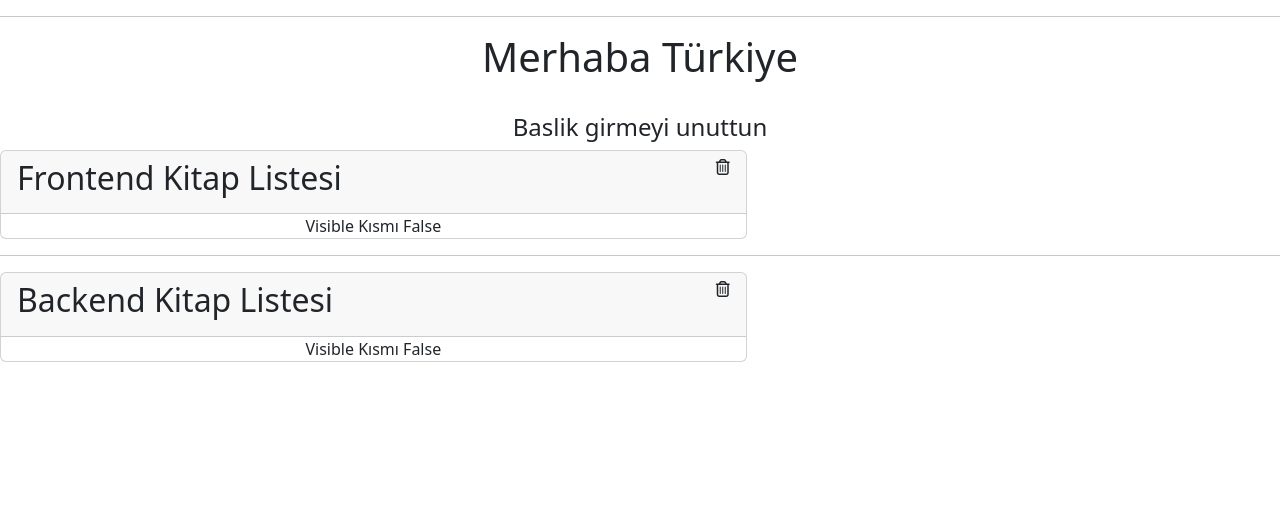
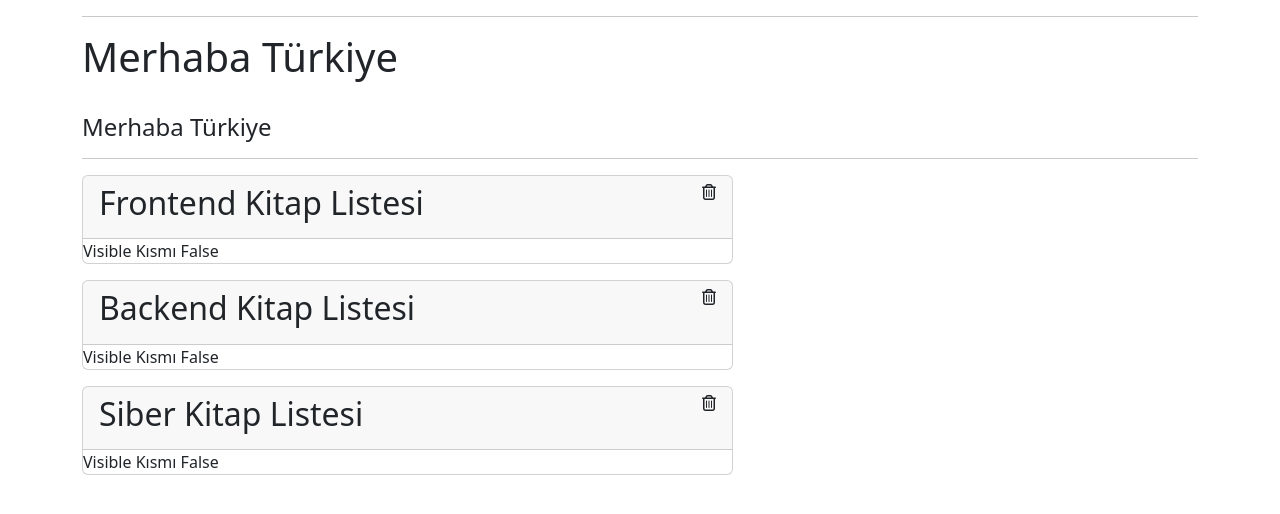
Before and after one commit to mustafa0661/IleriProgramlama_BMT444, a React (Create React App) app: page / in a window 1280 px wide. Shown: the top 514 px of the page. Built offline with nearby package versions, Linux system fonts and the light colour scheme.

Commit message:
Bileşenler arası iletişim sağlandı. VirtualDOM kullanıldı

```diff
--- a/src/App.js
+++ b/src/App.js
@@ -1,28 +1,39 @@
+import React, { Component } from 'react'
+import Fonksiyonel from "./components/Fonksiyonel";
+import KullaniciY from './components/KullaniciY';
 import './App.css';
-import Fonksiyonel from './components/Fonksiyonel';
-import Islem from './components/Islem';
-import Listele from './components/Listele';
-import PropKullanimi from './components/PropKullanimi';
-import User from './components/User';
 
-function App() {
-  return (
-    <div className="App">
-      <hr/>
-      <Fonksiyonel/>
-      <PropKullanimi
-        bir="Frontend Kitap Listesi"
-        iki="React"
-        uc="Angular"
-      />
-      <hr/>
-      <PropKullanimi
-        bir="Backend Kitap Listesi"
-        iki="Asp.Net Core"
-        uc="Spring Boot"
-      />
-    </div>
-  );
+export default class App extends Component {
+  state = {
+    kullaniciY : [
+      {
+        id: 1,
+        bir: "Frontend Kitap Listesi",
+        iki: "React",
+        uc: "Angular"
+      },
+      {
+        id: 2,
+        bir: "Backend Kitap Listesi",
+        iki: "Spring Boot",
+        uc: "Asp.Net Core"
+      },
+      {
+        id: 3,
+        bir: "Siber Kitap Listesi",
+        iki: "Siber 1",
+        uc: "Siber 2"
+      }
+    ]
+  }
+  render() {
+    return (
+      <div className='container'>
+        <hr/>
+        <Fonksiyonel baslik="Merhaba Türkiye"/>
+        <hr/>
+        <KullaniciY kullaniciY={this.state.kullaniciY}/>
+      </div>
+    )
+  }
 }
-
-export default App;
--- /dev/null
+++ b/src/components/KullaniciY.js
@@ -0,0 +1,24 @@
+import React, { Component } from 'react'
+import PropKullanimi from './PropKullanimi'
+
+export default class KullaniciY extends Component {
+  render() {
+    const {kullaniciY} = this.props;
+    return (
+      <div>
+        {
+            kullaniciY.map(propKullanimi => {
+                return(
+                    <PropKullanimi
+                        key = {propKullanimi.id}
+                        bir = {propKullanimi.bir}
+                        iki = {propKullanimi.iki}
+                        uc = {propKullanimi.uc}
+                    />
+                )
+            })
+        }
+      </div>
+    )
+  }
+}
```
